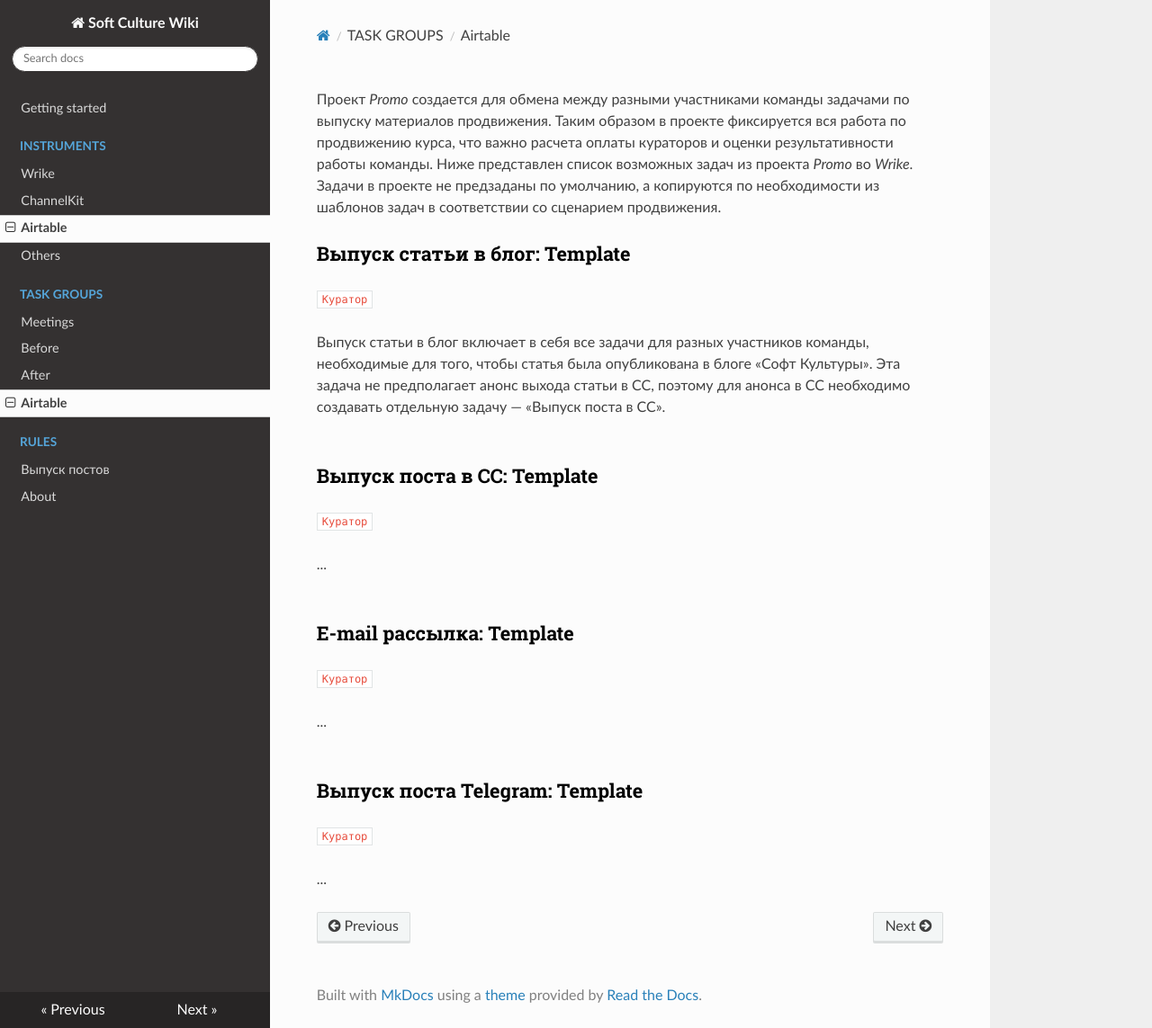
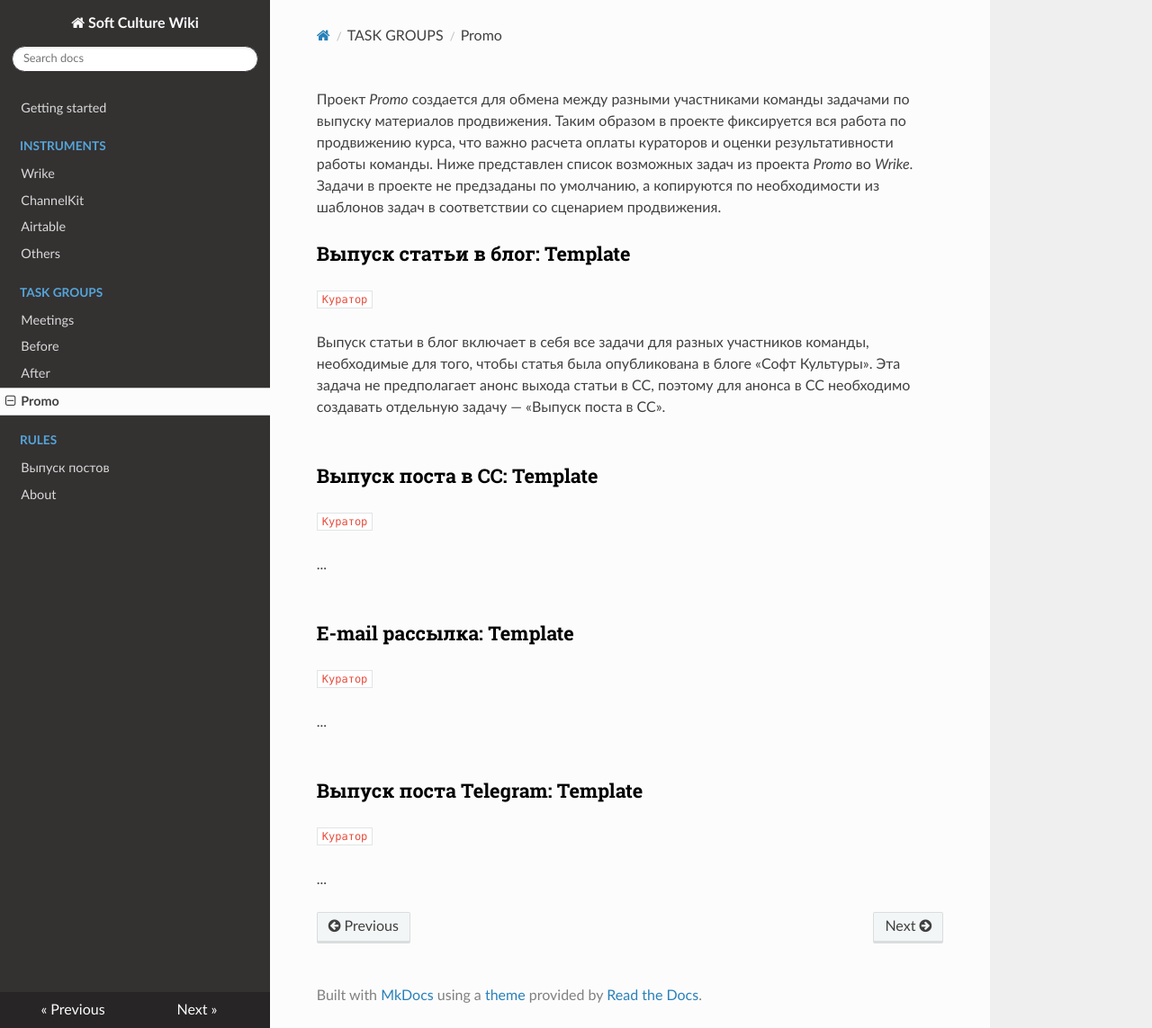
Before and after one commit to arsenyafonin/wiki, an MkDocs documentation site: the page built from docs/ins_11_promo.md, in a window 1280 px wide and 1143 px high. Shown: the whole window at 90% size. Built offline with MkDocs 1.6.1, drawn with Linux system fonts in a browser that asks for light colours; nearby versions of some CDN libraries; old or Windows-style settings are respelled for this version of MkDocs; some of the changed lines change nothing that is shown.

Commit message:
Update mkdocs.yml

```diff
--- a/mkdocs.yml
+++ b/mkdocs.yml
@@ -4,7 +4,7 @@
 - INSTRUMENTS:
     - Wrike: 'ins_10_wrike.md'
     - ChannelKit: 'ins_04_channelkit.md'
-    - Airtable: 'ins_11_promo.md'
+    - Airtable: 'ins_11_airtable.md'
     - Others: 'ins_01_team_instruments.md'
 - TASK GROUPS:
     - Meetings: 'ins_07_meetings.md'
```
